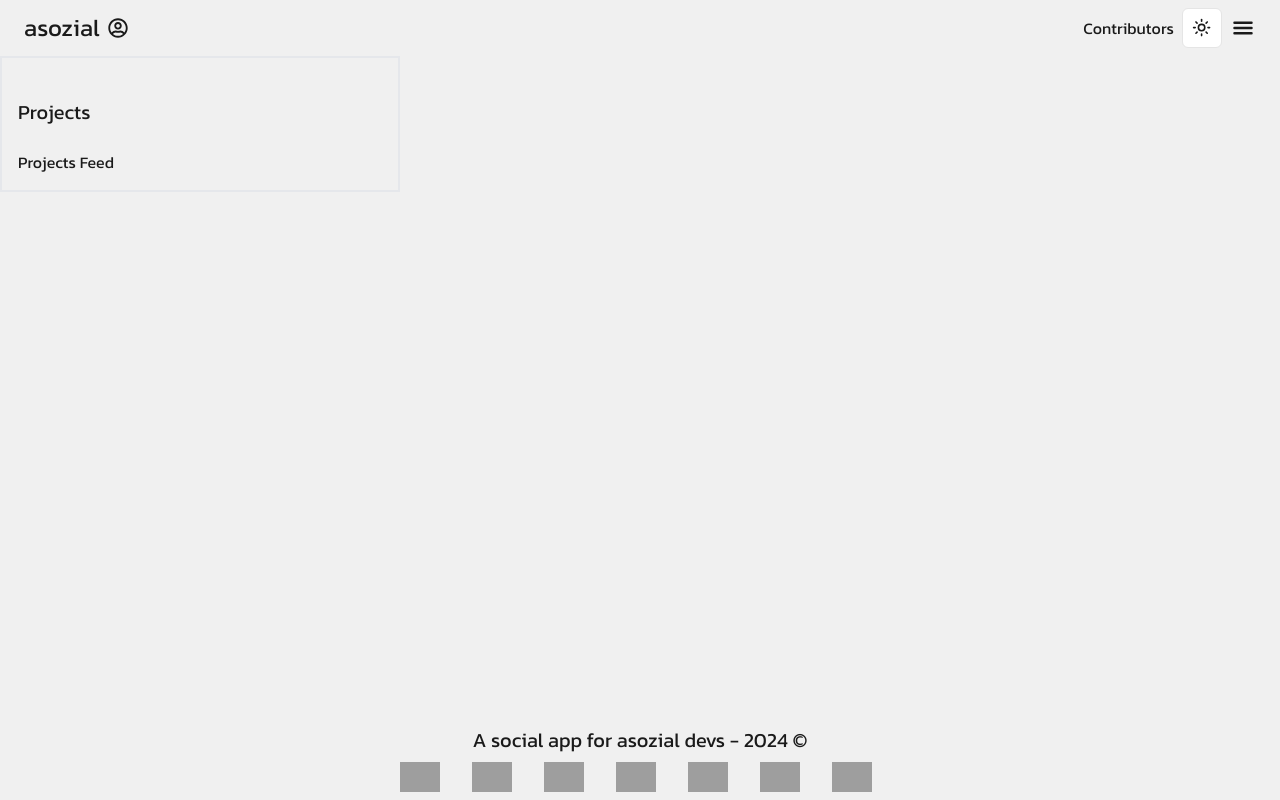
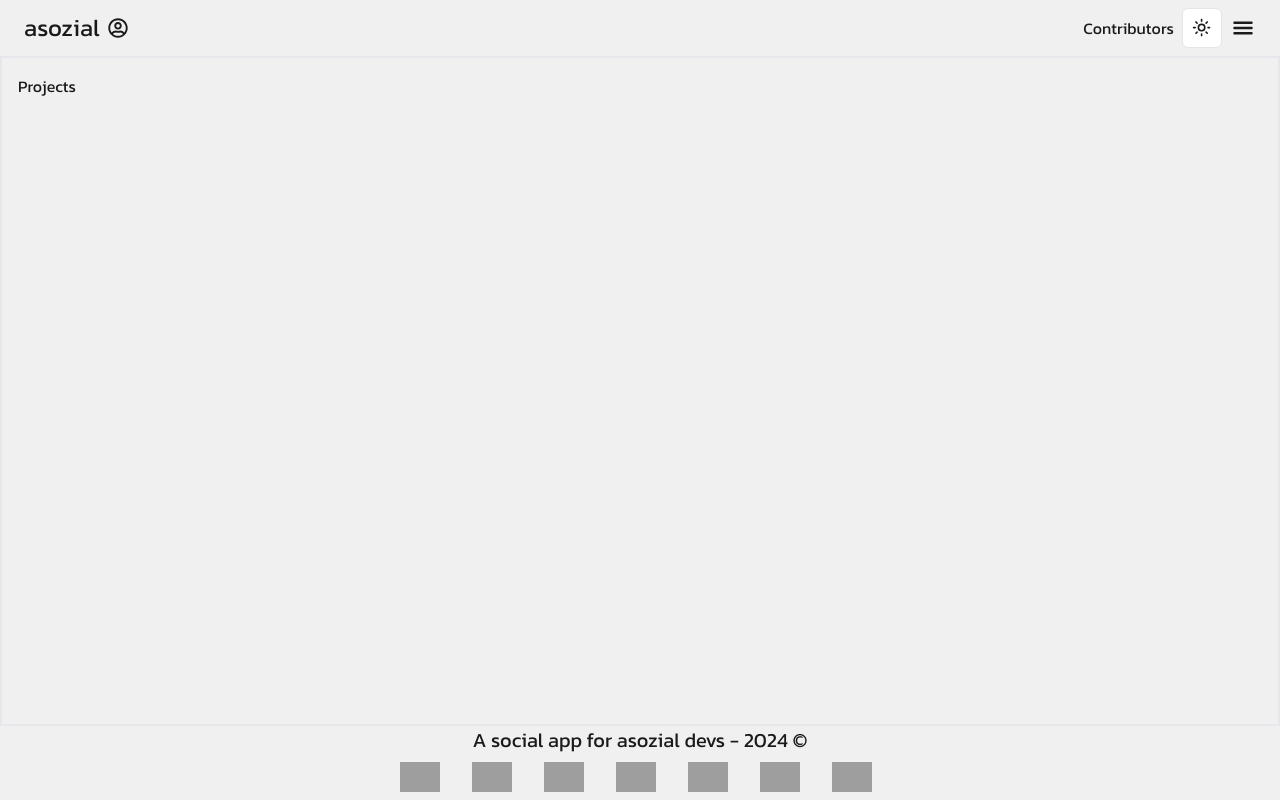
Before and after one commit to asozialdotdev/asozial, a Next.js app in the folder frontend/: page /projects in a window 1280 px wide. Built offline with nearby package versions, Linux system fonts and the light colour scheme; grey boxes are pictures that could not be loaded.

Commit message:
restructured main layout

```diff
--- a/frontend/src/app/(appLayout)/dashboard/page.tsx
+++ b/frontend/src/app/(appLayout)/dashboard/page.tsx
@@ -1,15 +1,5 @@
-import DashboardContainer from "@/components/dashboard/DashboardContainer";
-import ProjectContainer from "@/components/project/ProjectContainer";
-import UserContainer from "@/components/user/UserContainer";
-
 function Page() {
-  return (
-    <>
-      {/* <UserContainer /> */}
-      {/* <ProjectContainer /> */}
-      <DashboardContainer />
-    </>
-  );
+  return <>DashBoard</>;
 }
 
 export default Page;
--- a/frontend/src/app/(appLayout)/layout.tsx
+++ b/frontend/src/app/(appLayout)/layout.tsx
@@ -19,12 +19,13 @@ function AppLayout({ children }: { children: React.ReactNode }) {
     <>
       <Navbar />
 
-      <div className="relative flex h-full w-full overflow-x-hidden">
-        {isOverlayVisible && (
+      <div className="relative flex h-full w-full overflow-x-hidden bg-light dark:bg-dark">
+        {/* {isOverlayVisible && (
           <div className="absolute inset-0 z-40 bg-dark opacity-20"></div>
-        )}
+        )} */}
+        {/* <UserSidebar /> */}
         <aside
-          className={`absolute left-0 top-0 z-40 h-full w-[14rem] bg-white transition-transform duration-300 lg:w-[18rem] ${
+          className={`absolute bottom-0 left-0 top-0 z-40 h-full w-[14rem] bg-neutral-300 transition-transform duration-300 dark:bg-dark lg:w-[18rem] ${
             isUserSidebarOpen ? "translate-x-0" : "-translate-x-full"
           }`}
         >
@@ -33,8 +34,9 @@ function AppLayout({ children }: { children: React.ReactNode }) {
         <main className={`flex-1 overflow-y-auto`}>
           <Main>{children}</Main>
         </main>
+        {/* <ProjectSidebar /> */}
         <aside
-          className={`absolute right-0 top-0 z-40 h-full w-[14rem] bg-white transition-transform duration-300 ease-in-out lg:w-[18rem] ${
+          className={`absolute bottom-0 right-0 top-0 z-50 h-full w-[14rem] border-b-2 bg-neutral-300 transition-transform duration-300 ease-in-out dark:bg-neutral-600 lg:w-[18rem] ${
             isProjectSidebarOpen ? "translate-x-0" : "translate-x-full"
           }`}
         >
--- a/frontend/src/app/(appLayout)/projects/page.tsx
+++ b/frontend/src/app/(appLayout)/projects/page.tsx
@@ -1,13 +1,7 @@
 // all projects user is a part of, searchbar and filter options
 
-import ProjectContainer from "@/components/project/ProjectContainer";
-
 function Page() {
-  return (
-    <div>
-      <ProjectContainer />
-    </div>
-  );
+  return <>Projects</>;
 }
 
 export default Page;
--- a/frontend/src/components/common/Main.tsx
+++ b/frontend/src/components/common/Main.tsx
@@ -1,6 +1,6 @@
 function Main({ children }: { children: React.ReactNode }) {
   return (
-    <main className="flex h-full w-full transform bg-light text-dark transition-transform duration-300 ease-in-out dark:bg-dark dark:text-light">
+    <main className="flex grow h-full w-full transform border-2 p-4 bg-light text-dark transition-transform duration-300 ease-in-out dark:bg-dark dark:text-light">
       {children}
     </main>
   );
--- a/frontend/src/components/project/ProjectContainer.tsx
+++ b/frontend/src/components/project/ProjectContainer.tsx
@@ -1,9 +1,7 @@
-"use client";
 import Link from "next/link";
 import React, { useEffect, useState } from "react";
 
 function ProjectContainer() {
-  const [input, setInput] = useState("");
 
   const getProject = async (repoUrl: string) => {
     const response = await fetch(
@@ -13,27 +11,11 @@ function ProjectContainer() {
     console.log(data);
   };
 
-  const handleSubmit = (e: React.FormEvent<HTMLFormElement>) => {
-    e.preventDefault();
-    getProject(input);
-    console.log(input);
-  };
+
 
   return (
-    <section className="flex flex-col border-2 bg-light p-4 text-dark hover:grow lg:order-last lg:min-w-[400px] xl:order-last xl:min-w-[400px] dark:bg-dark dark:text-light">
-      <Link href="/projects">
-        <h1 className="py-6 text-xl">Projects</h1>
-      </Link>
-      {/* <form onSubmit={handleSubmit}>
-        <input
-          type="text"
-          placeholder="type your project"
-          className="border-2 p-2"
-          value={input}
-          onChange={(e) => setInput(e.target.value)}
-        />
-      </form> */}
-      Projects Feed
+    <section className="flex grow flex-col border-2 bg-light p-4 text-dark dark:bg-dark dark:text-light">
+      <h1 className="py-6 text-xl">Projects</h1>
     </section>
   );
 }
--- a/frontend/src/components/project/ProjectSidebar.tsx
+++ b/frontend/src/components/project/ProjectSidebar.tsx
@@ -1,17 +1,25 @@
 "use client";
 
 import { useSidebarsContext } from "@/context/SidebarsContext";
+import Link from "next/link";
+import { Button } from "../ui/button";
 
 function ProjectSidebar() {
-  const { projectSidebarRef, isProjectSidebarOpen, userSidebarRef } =
-    useSidebarsContext();
+  const { projectSidebarRef, isProjectSidebarOpen } = useSidebarsContext();
 
   return (
     <aside
-      className={`z-40 flex h-full w-[14rem] flex-col gap-10 px-[3.2rem] py-[2.4rem] text-3xl shadow-md lg:w-[18rem] ${isProjectSidebarOpen ? "translate-x-0" : "translate-x-full"}`}
+      className={`z-50 flex h-full w-[14rem] flex-col gap-10 overflow-y-auto bg-neutral-300 px-[3.2rem] py-[2.4rem] text-3xl text-dark shadow-md transition-transform duration-150 ease-in-out dark:bg-neutral-700 dark:text-light lg:w-[18rem]
+        ${isProjectSidebarOpen ? "translate-x-0" : "translate-x-full"}`}
       ref={projectSidebarRef}
     >
-      This is the Project Sidebar component
+      <ul className="flex flex-col gap-[200px]">
+        <li>
+          <Link href="/projects">
+            <Button variant="outline">Go To projects</Button>
+          </Link>
+        </li>
+      </ul>
     </aside>
   );
 }
--- a/frontend/src/components/user/UserSidebar.tsx
+++ b/frontend/src/components/user/UserSidebar.tsx
@@ -1,17 +1,14 @@
 "use client";
 
 import { useSidebarsContext } from "@/context/SidebarsContext";
-
 
 function UserSidebar() {
   const { userSidebarRef, isUserSidebarOpen, projectSidebarRef } =
     useSidebarsContext();
 
-
-
   return (
     <aside
-      className={`border-1 z-40 flex h-full w-[14rem] flex-col gap-10 px-[3.2rem] py-[2.4rem] text-3xl shadow-md lg:w-[18rem] ${isUserSidebarOpen ? "translate-x-0" : "-translate-x-full"}`}
+      className={`z-50 flex h-full w-[14rem] flex-col gap-10 overflow-y-auto bg-neutral-300 px-[3.2rem] py-[2.4rem] text-3xl text-dark shadow-md transition-transform duration-150 ease-in-out dark:bg-neutral-700 dark:text-light lg:w-[18rem] ${isUserSidebarOpen ? "translate-x-0" : "-translate-x-full"}`}
       ref={userSidebarRef}
     >
       This is the User Sidebar component
```
